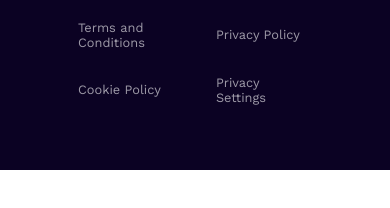
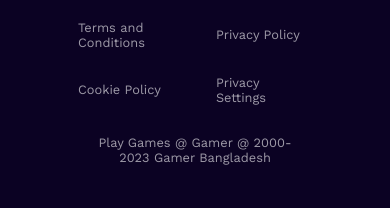
Before and after one commit to jannatulaxa/Gamer_Zone_B8A2, a plain HTML site: page index.html in a window 390 px wide. Shown: the part 3699-3907 px from the top of the page. Drawn offline with nearby package versions, Linux system fonts and the light colour scheme.

Commit message:
finish all

```diff
--- a/style.css
+++ b/style.css
@@ -363,7 +363,7 @@ footer{
 
 }
 /*     <!-- footer 0 --> */
-@media screen and (max-width : 576px) {
+@media screen and (min-width : 320px) and (max-width : 576px) {
 
     /* header Style */
         header{
@@ -575,6 +575,8 @@ footer{
 /*     <!-- footer 1 --> */
 footer{
     padding-bottom: 50px;
+    height: 64vh;
+
 }
 .ftlogo{
     height: 4vh;
@@ -616,8 +618,9 @@ footer{
 .ftp{
     font-size: .8rem;
     width: 55vw;
-    padding-top: 8vh;
     margin: 0 auto;
+    margin-top: 30px;
+
 }
 .fticon{
     display: grid;
@@ -646,7 +649,7 @@ footer{
 
 
 
-@media screen and (min-width : 576px) and (max-width : 768px) {
+@media screen and (min-width : 576px) and (max-width : 992px) {
 
     /* header Style */
         header{
```
